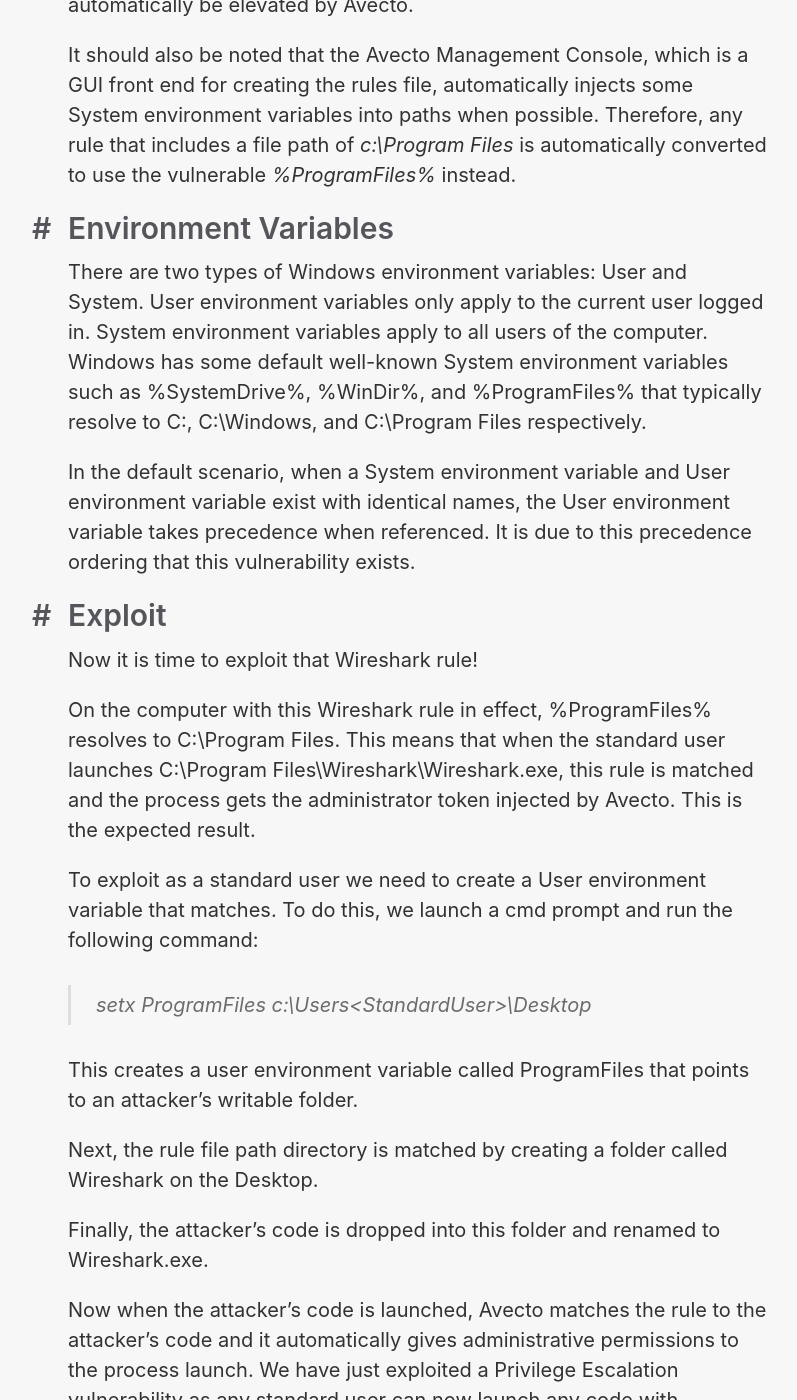
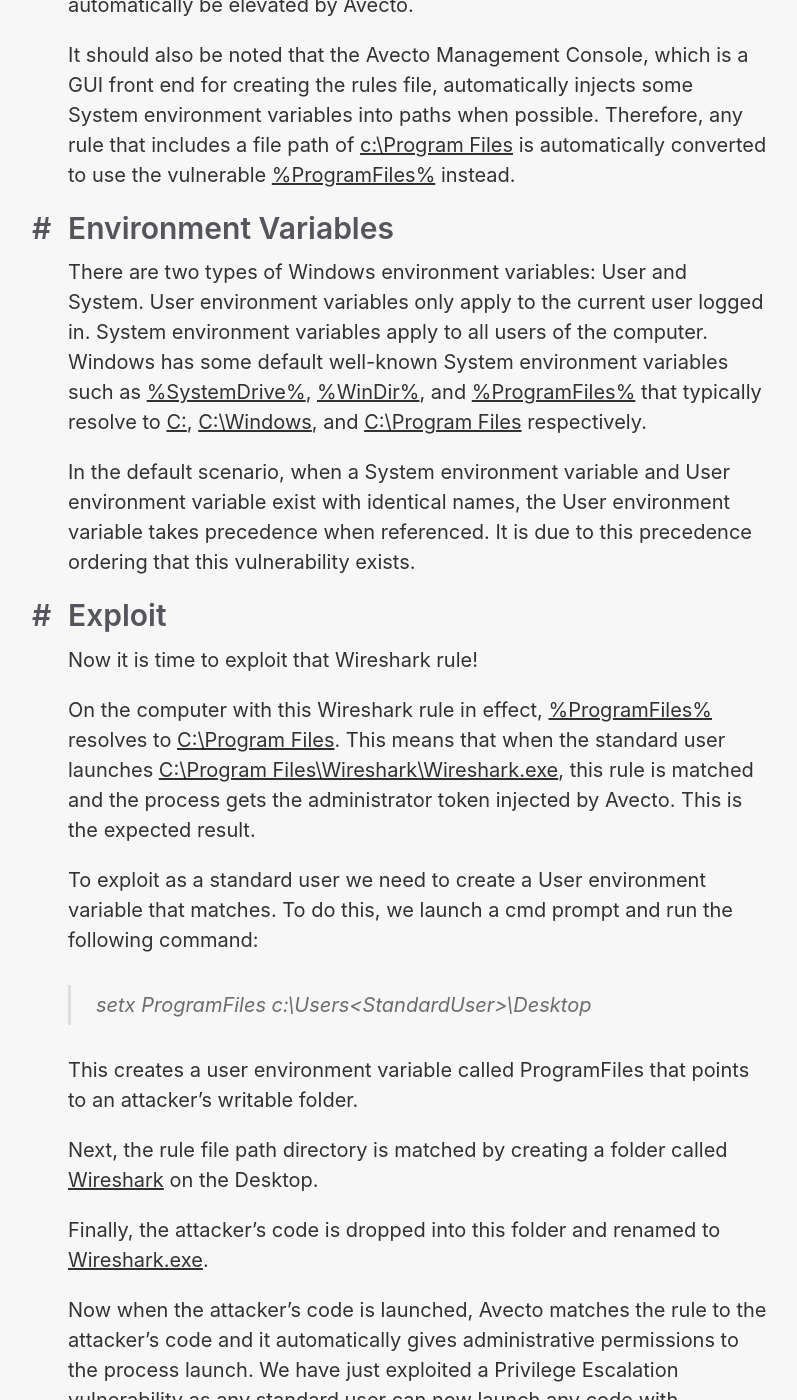
Before and after one commit to HackAndPwn/HackAndPwn.github.io, a Jekyll site: the page built from _posts/2019-04-17-cve-2018-10959.md, in a window 1280 px wide and 1400 px high, scrolled down 1547 px. Shown: the whole window, without its empty margins (222-1019 px from the left). Built offline with Jekyll 4.4.1, drawn with Linux system fonts in a browser that asks for light colours; some of the changed text lies outside the part shown.

Commit message:
Add underlining

```diff
--- a/_posts/2019-04-17-cve-2018-10959.md
+++ b/_posts/2019-04-17-cve-2018-10959.md
@@ -15,6 +15,7 @@
 
 However, neither of these descriptions provide enough detail to completely understand the vulnerability. Now that the nondisclosure window has passed and the CVE is publicly known, I would like to describe this vulnerability and exploit in more detail.
 
+
 Avecto Privilege Guard
 -------
 
@@ -26,26 +27,28 @@
 
 ~~~~~~~~~~~~
  <AddAdmin>
-	<Rule FilePath="*%ProgramFiles%\Wireshark\Wireshark.exe*{:.underline}" />
+	<Rule FilePath="%ProgramFiles%\Wireshark\Wireshark.exe" />
  </AddAdmin>
 ~~~~~~~~~~~~
 In this rule, whenever a standard user launches Wireshark, it would automatically be elevated by Avecto.
 
-It should also be noted that the Avecto Management Console, which is a GUI front end for creating the rules file, automatically injects some System environment variables into paths when possible. Therefore, any rule that includes a file path of *c:\Program Files*{:.underline} is automatically converted to use the vulnerable *%ProgramFiles%*{:.underline} instead.
+It should also be noted that the Avecto Management Console, which is a GUI front end for creating the rules file, automatically injects some System environment variables into paths when possible. Therefore, any rule that includes a file path of <u>c:\Program Files</u> is automatically converted to use the vulnerable <u>%ProgramFiles%</u> instead.
+
 
 Environment Variables
 ---------
 
-There are two types of Windows environment variables: User and System. User environment variables only apply to the current user logged in. System environment variables apply to all users of the computer. Windows has some default well-known System environment variables such as %SystemDrive%, %WinDir%, and %ProgramFiles% that typically resolve to C:, C:\Windows, and C:\Program Files respectively.
+There are two types of Windows environment variables: User and System. User environment variables only apply to the current user logged in. System environment variables apply to all users of the computer. Windows has some default well-known System environment variables such as <u>%SystemDrive%</u>, <u>%WinDir%</u>, and <u>%ProgramFiles%</u> that typically resolve to <u>C:</u>, <u>C:\Windows</u>, and <u>C:\Program Files</u> respectively.
 
 In the default scenario, when a System environment variable and User environment variable exist with identical names, the User environment variable takes precedence when referenced. It is due to this precedence ordering that this vulnerability exists.
+
 
 Exploit
 --------
 
 Now it is time to exploit that Wireshark rule!
 
-On the computer with this Wireshark rule in effect, %ProgramFiles% resolves to C:\Program Files. This means that when the standard user launches C:\Program Files\Wireshark\Wireshark.exe, this rule is matched and the process gets the administrator token injected by Avecto. This is the expected result.
+On the computer with this Wireshark rule in effect, <u>%ProgramFiles%</u> resolves to <u>C:\Program Files</u>. This means that when the standard user launches <u>C:\Program Files\Wireshark\Wireshark.exe</u>, this rule is matched and the process gets the administrator token injected by Avecto. This is the expected result.
 
 To exploit as a standard user we need to create a User environment variable that matches. To do this, we launch a cmd prompt and run the following command:
 
@@ -53,16 +56,16 @@
 
 This creates a user environment variable called ProgramFiles that points to an attacker's writable folder.
 
-Next, the rule file path directory is matched by creating a folder called Wireshark on the Desktop.
+Next, the rule file path directory is matched by creating a folder called <u>Wireshark</u> on the Desktop.
 
-Finally, the attacker's code is dropped into this folder and renamed to Wireshark.exe.
+Finally, the attacker's code is dropped into this folder and renamed to <u>Wireshark.exe</u>.
 
 Now when the attacker's code is launched, Avecto matches the rule to the attacker's code and it automatically gives administrative permissions to the process launch. We have just exploited a Privilege Escalation vulnerability as any standard user can now launch any code with administrative permissions without needing to enter administrator credentials. From this point it is trivial to elevate to SYSTEM, giving complete ownership of the computer to the attacker.
+
 
 The Fix
 --------
 As described in the release notes, the fix was fairly simple. Instead of using User environment variables before System environment variables when resolving rule file paths, the ordering has been switched. Now any standard Windows environment variables referenced in the rule file paths will always resolve to the correct System environment variable.
-
 
 
 Timeline
```
Also changed, not shown: other parts of _posts/2019-04-17-cve-2018-10959.md (+1 -3 lines).
